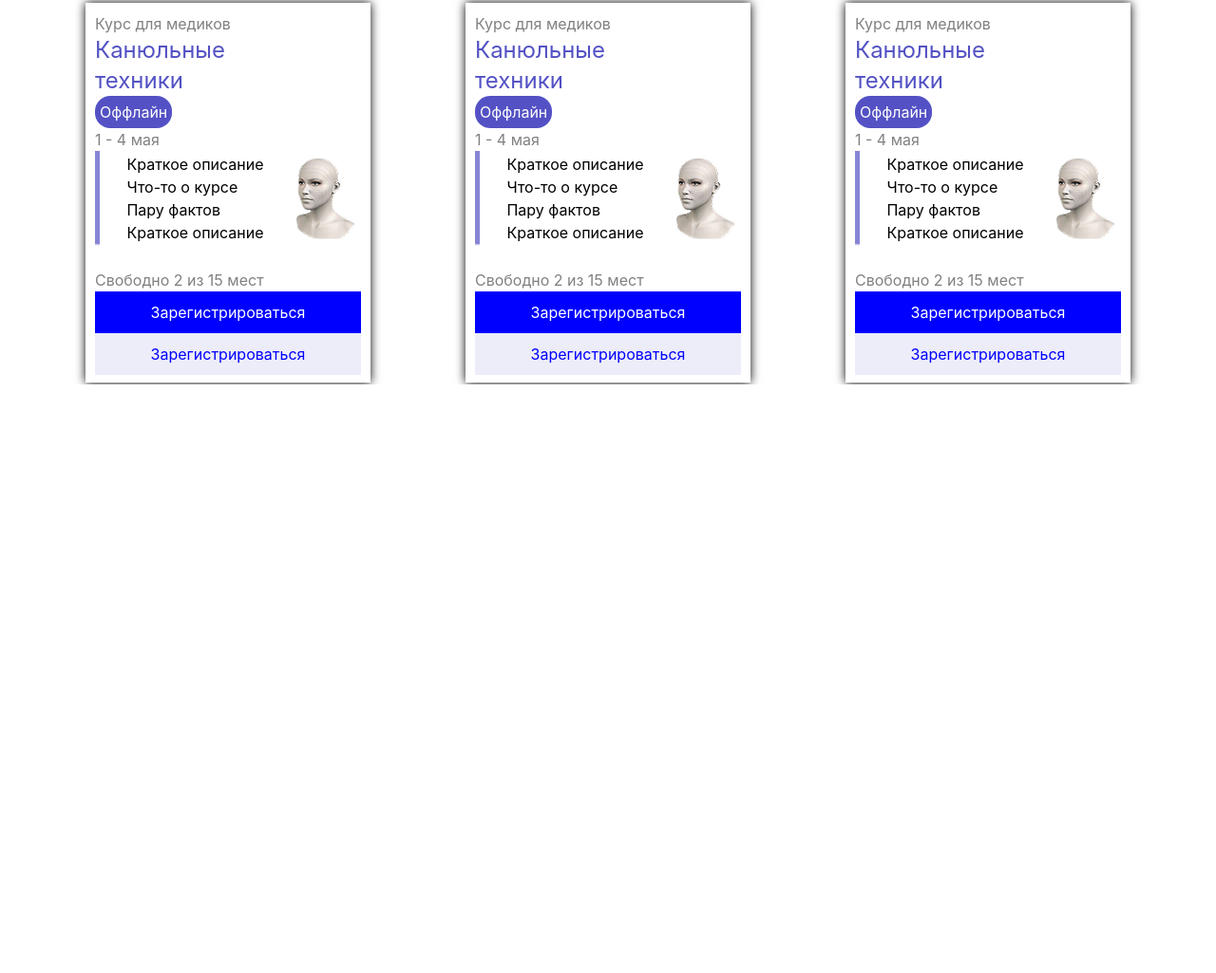
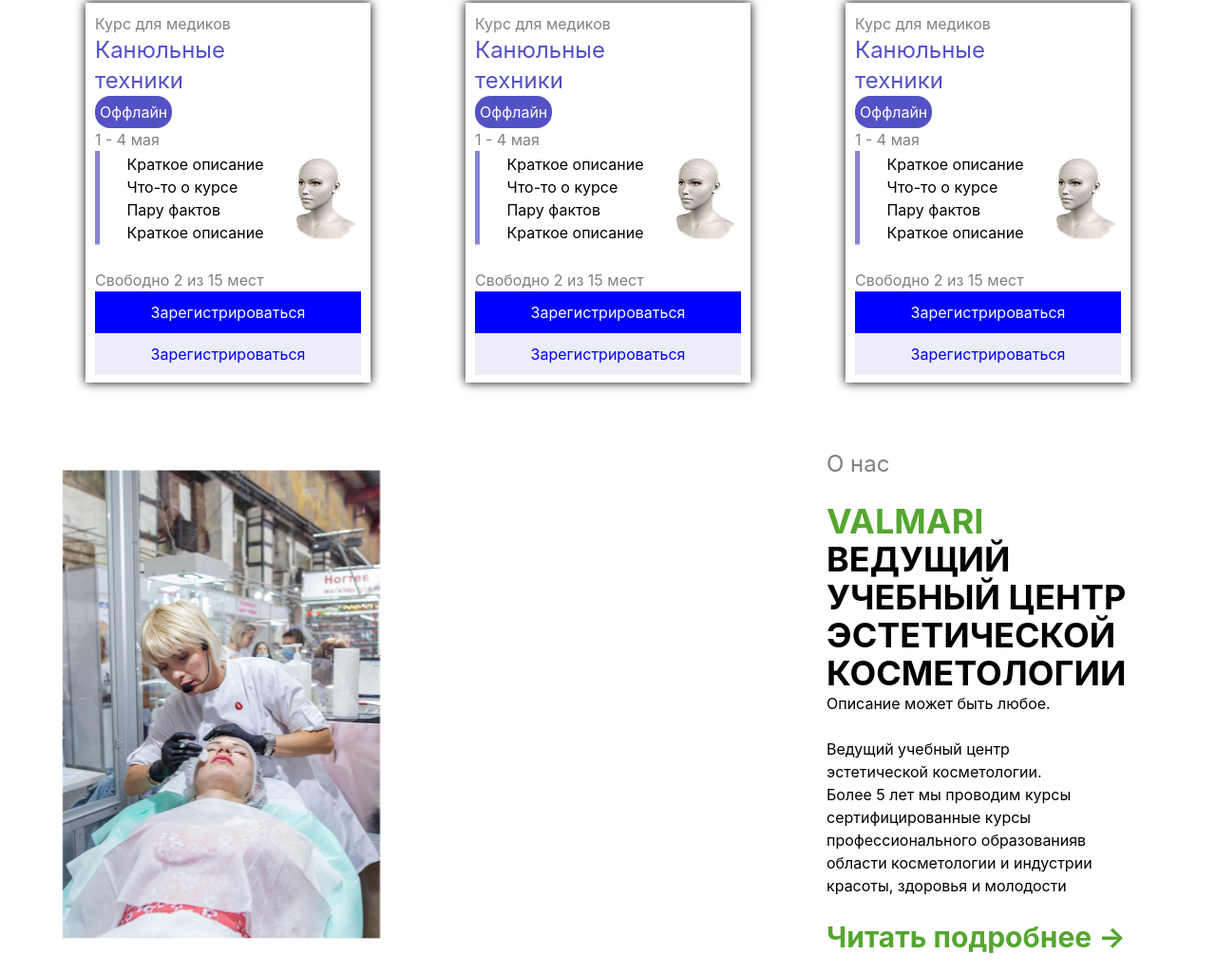
Before and after one commit to MuhammadNematov/cometolog, a website: page src/boew.html in a window 1280 px wide. Shown: the part 1024-2049 px from the top of the page at 95% size. Before the commit the page ends 1429 px from the top, so only its background shows below. Drawn offline with nearby package versions, Linux system fonts and the light colour scheme; files that its build step writes are made by us from their sources.

Commit message:
sector3 boew

```diff
--- a/src/boew.html
+++ b/src/boew.html
@@ -161,5 +161,23 @@
             </div><br>
         </div>
     </div>
+
+    <div class="max-w-[1200px] m-auto mt-[50px]">
+        <div class="lg:flex justify-between items-center p-[20px]">
+            <img src="./boew.imges/Снимок экрана 2026-06-02 083810.png" alt="">
+            <div>
+                <p class="text-2xl text-[grey]">О нас</p><br>
+                <h1 class="text-4xl font-bold w-[350px]"><span class="text-[#55A630]">VALMARI</span> ВЕДУЩИЙ УЧЕБНЫЙ ЦЕНТР ЭСТЕТИЧЕСКОЙ КОСМЕТОЛОГИИ </h1>
+                <p class="lg:w-[300px]">Описание может быть любое. <br><br>
+Ведущий учебный центр эстетической косметологии. <br>
+Более 5 лет мы проводим курсы сертифицированные курсы профессионального образованияв области косметологии и индустрии красоты, здоровья и молодости
+</p><br>
+
+                <h1 class="text-3xl font-bold text-[#55A630]">Читать подробнее →</h1>
+            </div>
+        </div>
+    </div>
+
+
 </body>
 </html>
```
Also changed, not shown: src/boew.imges/Карточка.png (added), src/boew.imges/Курсы косметологии.png (added), src/boew.imges/Онлайн обучение.png (added), src/boew.imges/Снимок экрана 2026-06-02 083810.png (added).
